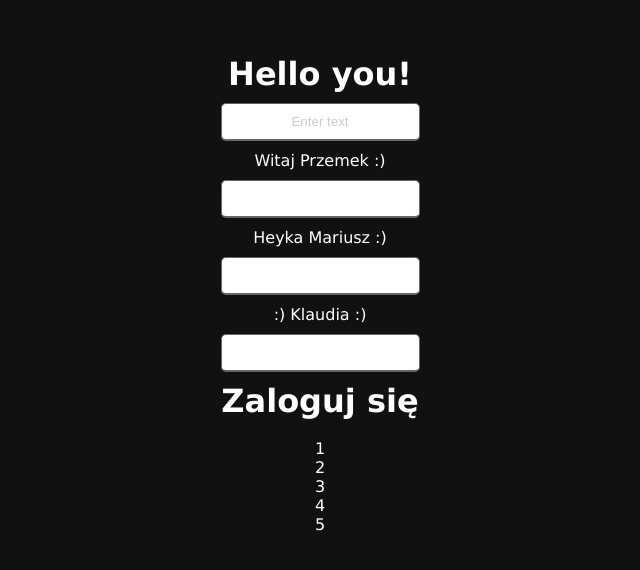
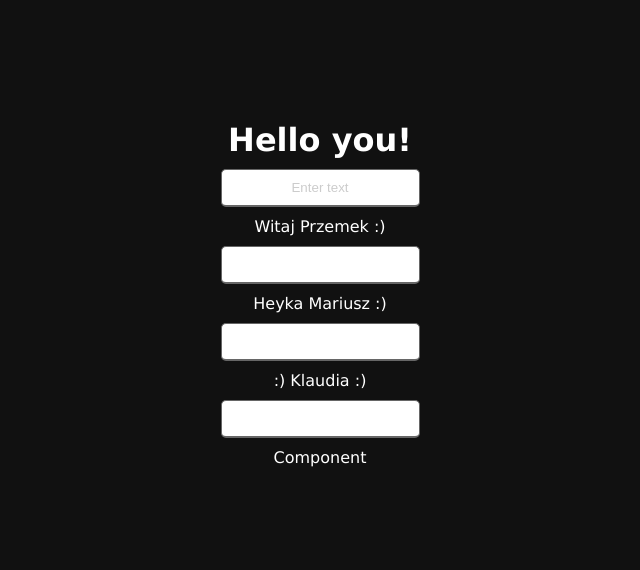
Before and after one commit to fikasp/products, a React (Create React App) app: page / in a window 1280 px wide. Shown: the part 106-676 px from the top of the page, without its empty margins (320-960 px from the left). Built offline with nearby package versions, Linux system fonts and the light colour scheme.

Commit message:
component

```diff
--- a/src/App.js
+++ b/src/App.js
@@ -1,8 +1,7 @@
 import React from "react";
 import Header from './components/Header'
 import Welcome from './components/Welcome'
-import Counter from './components/Counter'
-import Auth from "./components/Auth";
+import Component from './components/Component'
 import "./style.scss";
 
 export default function App() {
@@ -14,8 +13,7 @@ export default function App() {
       <Welcome name="Mariusz" greet="Heyka"/>
       <Welcome name="Klaudia" greet=":)"/>
 
-      <Auth login={false} />
-      <Counter />
+      <Component name="Component"/>
     </div>
   );
 }
--- /dev/null
+++ b/src/components/Component.js
@@ -0,0 +1,27 @@
+import React from 'react';
+import {useState} from 'react';
+import {useEffect} from 'react';
+import '../style.scss';
+
+export default function Component(props) {
+    const [name, setName] = useState("default")
+
+    const callback = (value) => (evt) => {
+        console.log(evt.target)
+        console.log(value)
+    }
+
+    useEffect( () => {
+        console.log("start")
+        setName (props.name)
+        return () => {
+            console.log("end")
+        }
+    },[name])
+
+    return (
+        <div>
+            <div onClick={callback("value")}>{name}</div>
+        </div>
+    )
+}
```
